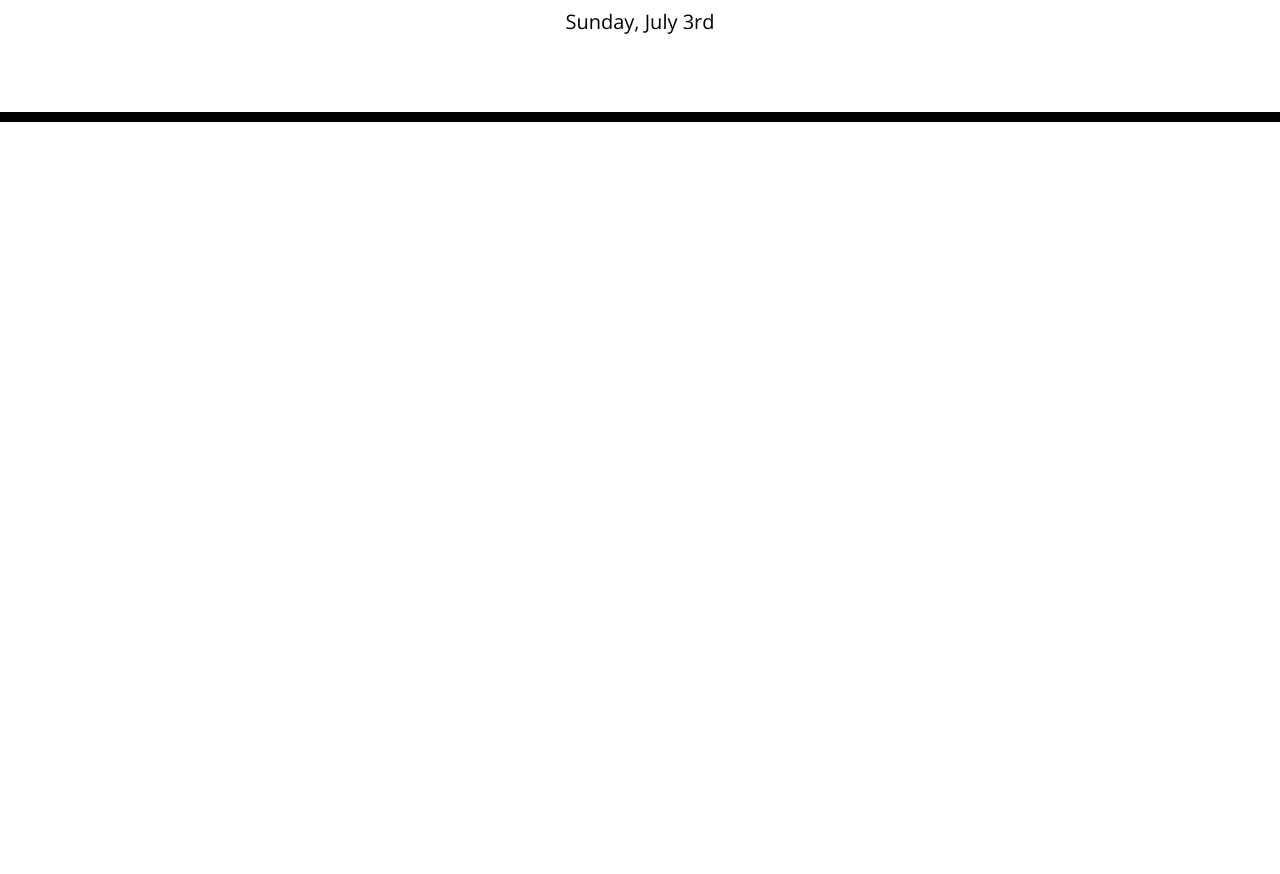
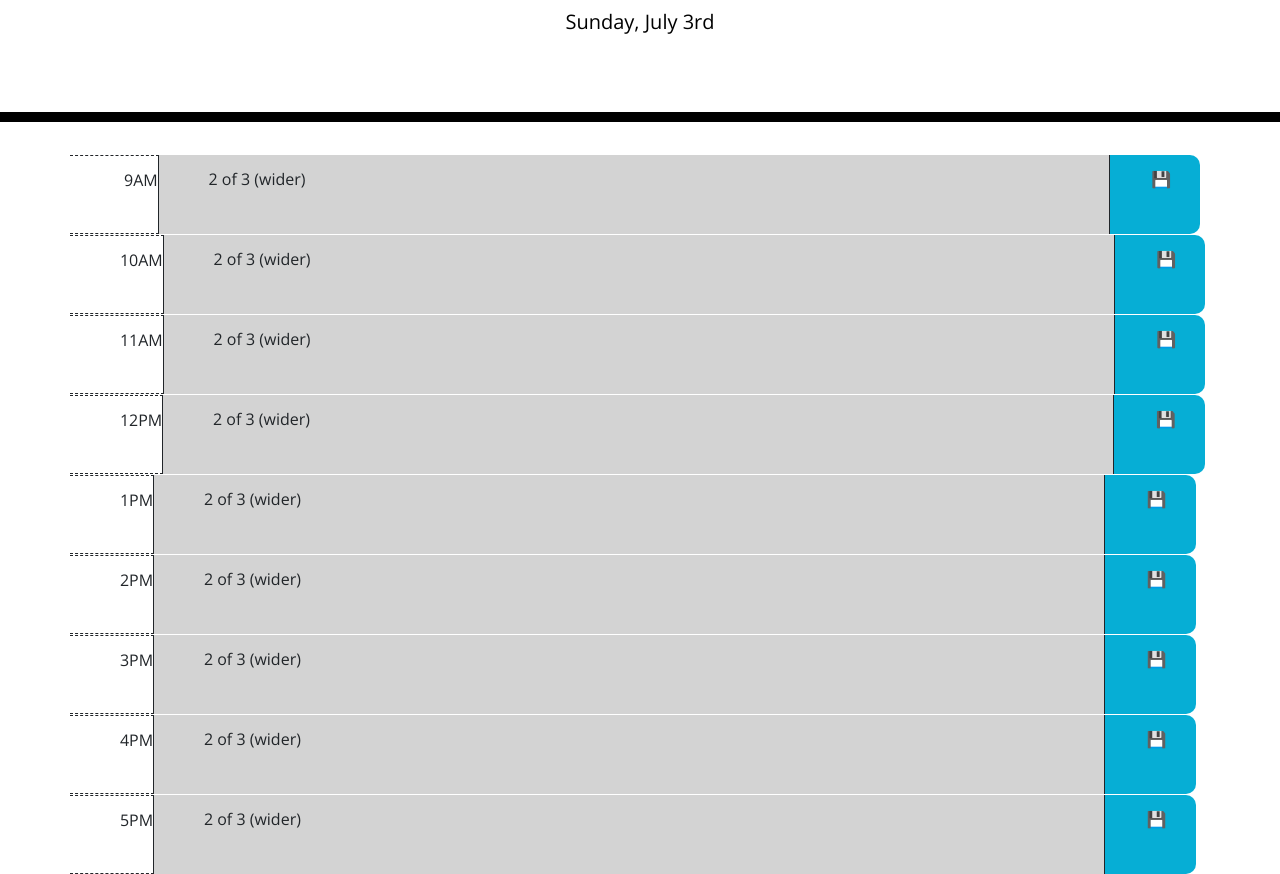
Before and after one commit to Anastasia095/WorkDayPlanner, a plain HTML site: page index.html in a window 1280 px wide. Shown: the part 182-1056 px from the top of the page. Before the commit the page ends 800 px from the top, so only its background shows below. Drawn offline with nearby package versions, Linux system fonts and the light colour scheme.

Commit message:
addded time blocks

```diff
--- a/Assets/css/style.css
+++ b/Assets/css/style.css
@@ -69,3 +69,31 @@ textarea {
   font-size: 20px;
   transition: all 0.3s ease-in-out;
 }
+
+
+#mainContainer{
+  /* background-color: yellow; */
+  width: 100%;
+  padding:0;
+}
+
+.custom-col {
+  border-top: dashed;
+  border-bottom: dashed;
+  border-right:solid;
+  border-width:thin;
+}
+
+.custom-col-right {
+  text-align: center;
+  background-color: #06aed5;
+  border-top-right-radius: 10px;
+  border-bottom-right-radius: 10px;
+  border-left: solid;
+  border-width: thin;
+}
+
+.col-10 {
+  padding:0;
+  background-color: lightgrey;
+}
--- a/index.html
+++ b/index.html
@@ -32,8 +32,135 @@
       <p class="lead">A simple calendar app for scheduling your work day</p>
       <p id="currentDay" class="lead"></p>
     </header>
-    <div class="container">
+    <div class="container" id="mainContainer">
       <!-- Timeblocks go here -->
+      <div class="container">
+        <div class="row">
+          <div class="custom-col">
+             9AM
+          </div>
+          <div class="col-10">
+            2 of 3 (wider)
+          </div>
+          <div class="custom-col-right">
+          💾
+          </div>
+        </div>
+      </div>
+
+      <div class="container">
+        <div class="row">
+          <div class="custom-col">
+            10AM
+          </div>
+          <div class="col-10">
+            2 of 3 (wider)
+          </div>
+          <div class="custom-col-right">
+          💾
+          </div>
+        </div>
+      </div>
+
+      <div class="container">
+        <div class="row">
+          <div class="custom-col">
+            11AM
+          </div>
+          <div class="col-10">
+            2 of 3 (wider)
+          </div>
+          <div class="custom-col-right">
+          💾
+          </div>
+        </div>
+      </div>
+
+      <div class="container">
+        <div class="row">
+          <div class="custom-col">
+            12PM
+          </div>
+          <div class="col-10">
+            2 of 3 (wider)
+          </div>
+          <div class="custom-col-right">
+          💾
+          </div>
+        </div>
+      </div>
+
+      <div class="container">
+        <div class="row">
+          <div class="custom-col">
+            1PM
+          </div>
+          <div class="col-10">
+            2 of 3 (wider)
+          </div>
+          <div class="custom-col-right">
+          💾
+          </div>
+        </div>
+      </div>
+
+      <div class="container">
+        <div class="row">
+          <div class="custom-col">
+            2PM
+          </div>
+          <div class="col-10">
+            2 of 3 (wider)
+          </div>
+          <div class="custom-col-right">
+          💾
+          </div>
+        </div>
+      </div>
+
+      <div class="container">
+        <div class="row">
+          <div class="custom-col">
+            3PM
+          </div>
+          <div class="col-10">
+            2 of 3 (wider)
+          </div>
+          <div class="custom-col-right">
+          💾
+          </div>
+        </div>
+      </div>
+
+      <div class="container">
+        <div class="row">
+          <div class="custom-col">
+            4PM
+          </div>
+          <div class="col-10">
+            2 of 3 (wider)
+          </div>
+          <div class="custom-col-right">
+          💾
+          </div>
+        </div>
+      </div>
+
+      <div class="container">
+        <div class="row">
+          <div class="custom-col">
+            5PM
+          </div>
+          <div class="col-10">
+            2 of 3 (wider)
+          </div>
+          <div class="custom-col-right">
+          💾
+          </div>
+        </div>
+      </div>
+
+
     </div>
     <script src="assets/js/script.js"></script>
     <script src="https://cdnjs.cloudflare.com/ajax/libs/jquery/3.2.1/jquery.min.js"></script>
```
